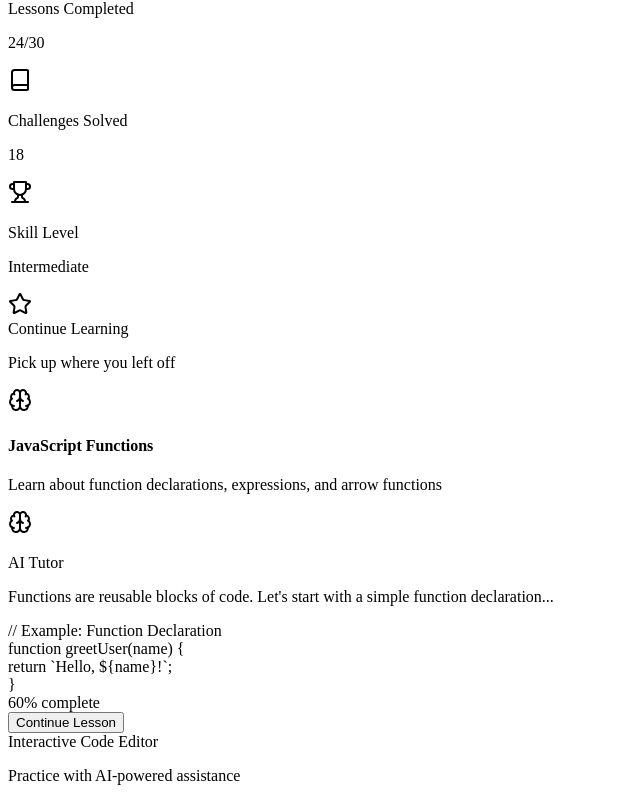
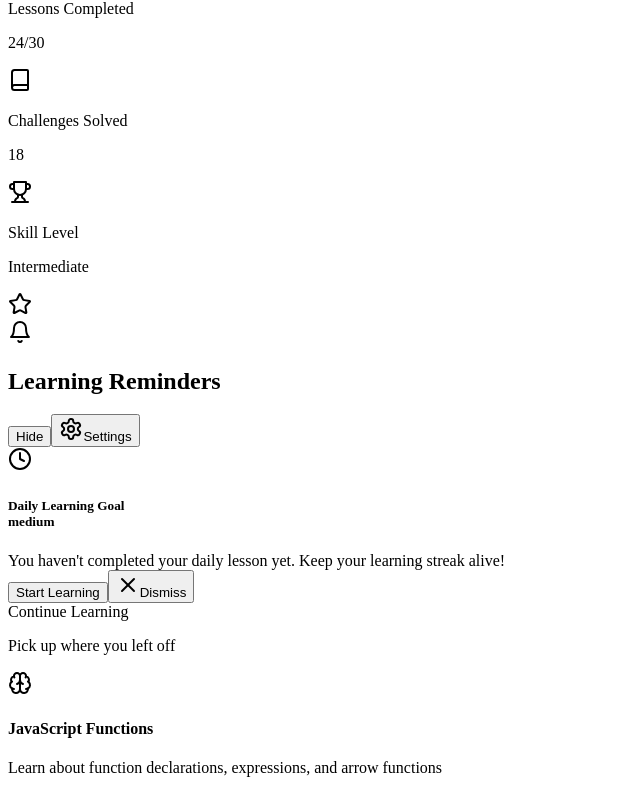
Before and after one commit to MuthukudalingamM/codesteps, a React (Vite) app in the folder client/: page / in a window 1280 px wide. Shown: the part 547-1339 px from the top of the page, without its empty margins (0-640 px from the left). Built offline with nearby package versions, Linux system fonts and the light colour scheme; no server answers; a web font is replaced by a local one.

Commit message:
Integrate lesson reminder system into dashboard
cgen-410e30b5739e44929fa7b52eba6a11ee

```diff
--- a/client/src/pages/dashboard.tsx
+++ b/client/src/pages/dashboard.tsx
@@ -6,6 +6,7 @@ import { Badge } from "@/components/ui/badge";
 import { ScrollArea } from "@/components/ui/scroll-area";
 import { AiChat } from "@/components/ui/ai-chat";
 import { CodeEditor } from "@/components/ui/code-editor";
+import { LessonReminder, useLessonReminders } from "@/components/ui/lesson-reminder";
 import {
   Flame,
   Book,
@@ -16,10 +17,13 @@ import {
   Lightbulb,
   CheckCircle,
   Circle,
-  Lock
+  Lock,
+  Bell,
+  Settings
 } from "lucide-react";
-import { useState } from "react";
+import { useState, useEffect } from "react";
 import { useLocation } from "wouter";
+import { useToast } from "@/hooks/use-toast";
 
 const sampleCode = `// TODO: Implement your function here
 function calculateArea(radius) {
@@ -30,6 +34,30 @@ function calculateArea(radius) {
 export default function Dashboard() {
   const [code, setCode] = useState(sampleCode);
   const [, setLocation] = useLocation();
+  const [showReminders, setShowReminders] = useState(true);
+  const { toast } = useToast();
+  const {
+    reminderSettings,
+    updateReminderSettings,
+    requestNotificationPermission
+  } = useLessonReminders();
+
+  useEffect(() => {
+    // Check if user wants browser notifications
+    const checkNotifications = async () => {
+      if ('Notification' in window && Notification.permission === 'default') {
+        const granted = await requestNotificationPermission();
+        if (granted) {
+          toast({
+            title: "Notifications Enabled! 🔔",
+            description: "You'll receive helpful learning reminders."
+          });
+        }
+      }
+    };
+
+    checkNotifications();
+  }, []);
 
   const { data: lessons, isLoading: lessonsLoading } = useQuery({
     queryKey: ["/api/lessons"],
@@ -73,6 +101,42 @@ export default function Dashboard() {
           variant="primary"
         />
       </div>
+
+      {/* Lesson Reminders */}
+      {showReminders && (
+        <div className="space-y-4">
+          <div className="flex items-center justify-between">
+            <div className="flex items-center space-x-2">
+              <Bell className="h-5 w-5 text-primary" />
+              <h2 className="text-lg font-semibold text-foreground">Learning Reminders</h2>
+            </div>
+            <div className="flex items-center space-x-2">
+              <Button
+                variant="outline"
+                size="sm"
+                onClick={() => setShowReminders(false)}
+                className="text-muted-foreground"
+              >
+                Hide
+              </Button>
+              <Button
+                variant="outline"
+                size="sm"
+                onClick={() => setLocation('/settings')}
+              >
+                <Settings className="h-4 w-4 mr-1" />
+                Settings
+              </Button>
+            </div>
+          </div>
+
+          <LessonReminder
+            userId="current-user"
+            currentProgress={lessons}
+            lastActive={new Date(Date.now() - (Math.random() * 7 * 24 * 60 * 60 * 1000))} // Random last active for demo
+          />
+        </div>
+      )}
 
       {/* Main Content Grid */}
       <div className="grid grid-cols-1 lg:grid-cols-3 gap-6">
```
